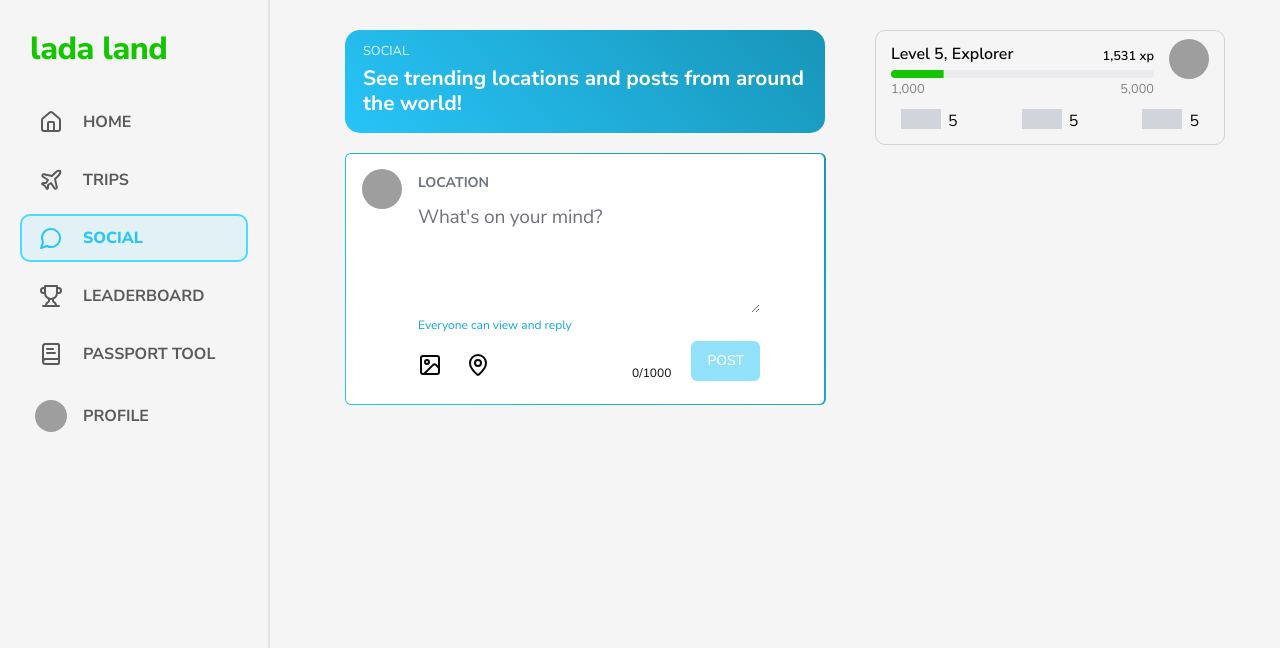
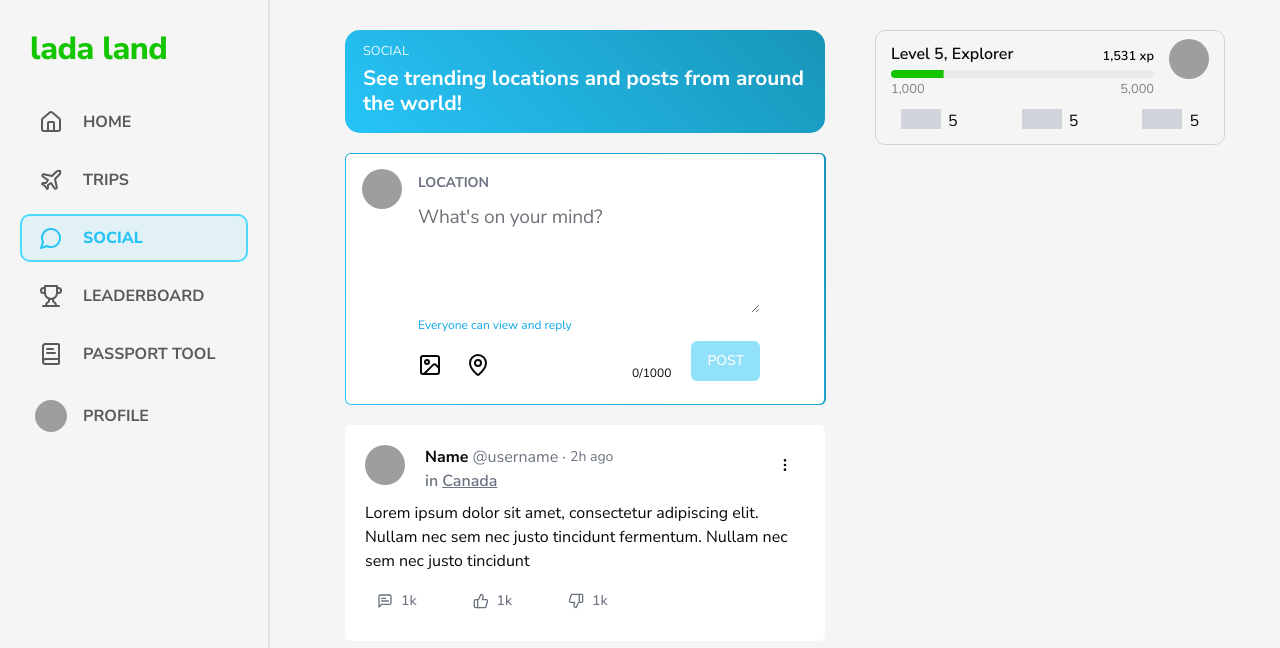
Before and after one commit to C01-Project-LADA/ladaland, a Next.js app in the folder client/: page /social in a window 1280 px wide. Shown: the top 648 px of the page. Built offline with nearby package versions, Linux system fonts and the light colour scheme; grey boxes are pictures that could not be loaded.

Commit message:
chore: Add post skeleton

```diff
--- /dev/null
+++ b/client/src/components/Post.tsx
@@ -0,0 +1,80 @@
+'use client';
+
+import { Avatar, AvatarImage, AvatarFallback } from '@/components/ui/avatar';
+import { Button } from '@/components/ui/button';
+import {
+  EllipsisVertical,
+  MessageSquareText,
+  ThumbsUp,
+  ThumbsDown,
+} from 'lucide-react';
+
+export default function Post() {
+  return (
+    <div className="p-[20px] bg-white rounded-md">
+      <div className="flex items-start justify-between">
+        <div className="flex gap-5">
+          <Avatar>
+            <AvatarImage src="https://github.com/shadcn.png" alt="@shadcn" />
+            <AvatarFallback>CN</AvatarFallback>
+          </Avatar>
+
+          <div>
+            <div className="flex items-center">
+              <p className="font-bold">Name</p>
+              <p className="text-gray-500 ml-1">@username &middot;</p>
+              <p
+                className="text-gray-500 ml-1 text-sm"
+                title={new Date().toString()}
+              >
+                2h ago
+              </p>
+            </div>
+
+            <p className="text-gray-500 font-semibold">
+              in <span className="underline">Canada</span>
+            </p>
+          </div>
+        </div>
+
+        <Button variant="ghost" size="icon" elevated={false}>
+          <EllipsisVertical />
+        </Button>
+      </div>
+
+      <p className="mt-2">
+        Lorem ipsum dolor sit amet, consectetur adipiscing elit. Nullam nec sem
+        nec justo tincidunt fermentum. Nullam nec sem nec justo tincidunt
+      </p>
+
+      <div className="mt-2 flex gap-8">
+        <Button
+          variant="ghost"
+          elevated={false}
+          className="py-0 px-3 text-gray-500"
+        >
+          <MessageSquareText />
+          1k
+        </Button>
+
+        <Button
+          variant="ghost"
+          elevated={false}
+          className="py-0 px-3 text-gray-500"
+        >
+          <ThumbsUp />
+          1k
+        </Button>
+
+        <Button
+          variant="ghost"
+          elevated={false}
+          className="py-0 px-3 text-gray-500"
+        >
+          <ThumbsDown />
+          1k
+        </Button>
+      </div>
+    </div>
+  );
+}
--- a/client/src/components/Social.tsx
+++ b/client/src/components/Social.tsx
@@ -3,12 +3,28 @@
 import styles from '@/styles/Social.module.css';
 import { Avatar, AvatarImage, AvatarFallback } from '@/components/ui/avatar';
 import { Textarea } from '@/components/ui/textarea';
-import { useRef, useState } from 'react';
+import { useEffect, useRef, useState } from 'react';
 import { Button } from '@/components/ui/button';
 import { Image, MapPin } from 'lucide-react';
-import { Spinner } from './ui/spinner';
+import Post from '@/components/Post';
+import { Spinner } from '@/components/ui/spinner';
 
 export default function Social() {
+  // TEMP: Remove this when we have custom hooks
+  const [posting, setPosting] = useState(false);
+  useEffect(() => {
+    if (posting) {
+      setTimeout(() => {
+        setPosting(false);
+        setNewPostText('');
+      }, 2000);
+    }
+  }, [posting]);
+
+  function handleNewPostSubmit() {
+    setPosting(true);
+  }
+
   const textareaRef = useRef<HTMLTextAreaElement>(null);
   const [newPostText, setNewPostText] = useState('');
 
@@ -81,16 +97,23 @@ export default function Social() {
               <Button
                 variant="accent"
                 disabled={
-                  newPostText.length === 0 || newPostText.length >= 1000
+                  newPostText.length === 0 ||
+                  newPostText.length >= 1000 ||
+                  posting
                 }
+                onClick={handleNewPostSubmit}
               >
                 <span>POST</span>
-                {/* <Spinner /> */}
+                {posting && <Spinner />}
               </Button>
             </div>
           </div>
         </div>
       </div>
+
+      <div className="mt-5 mb-10">
+        <Post />
+      </div>
     </div>
   );
 }
```
